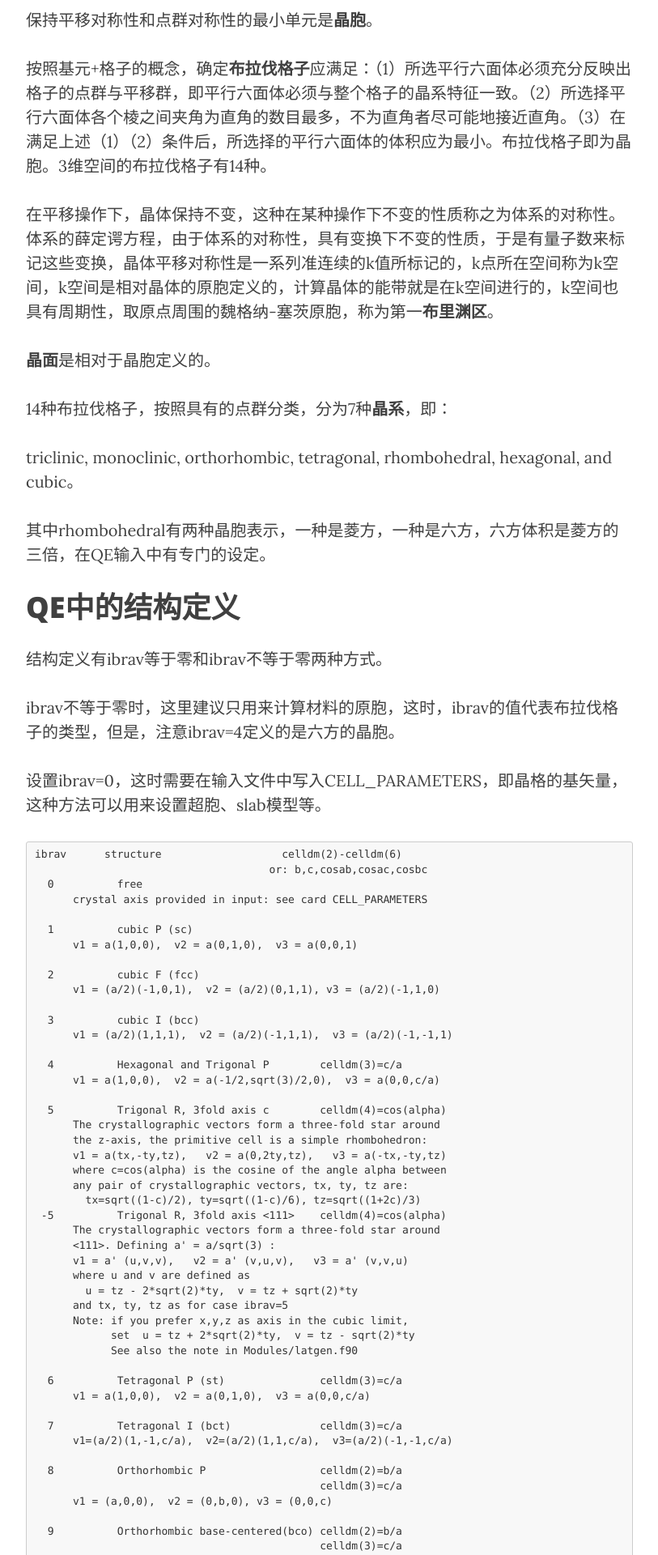
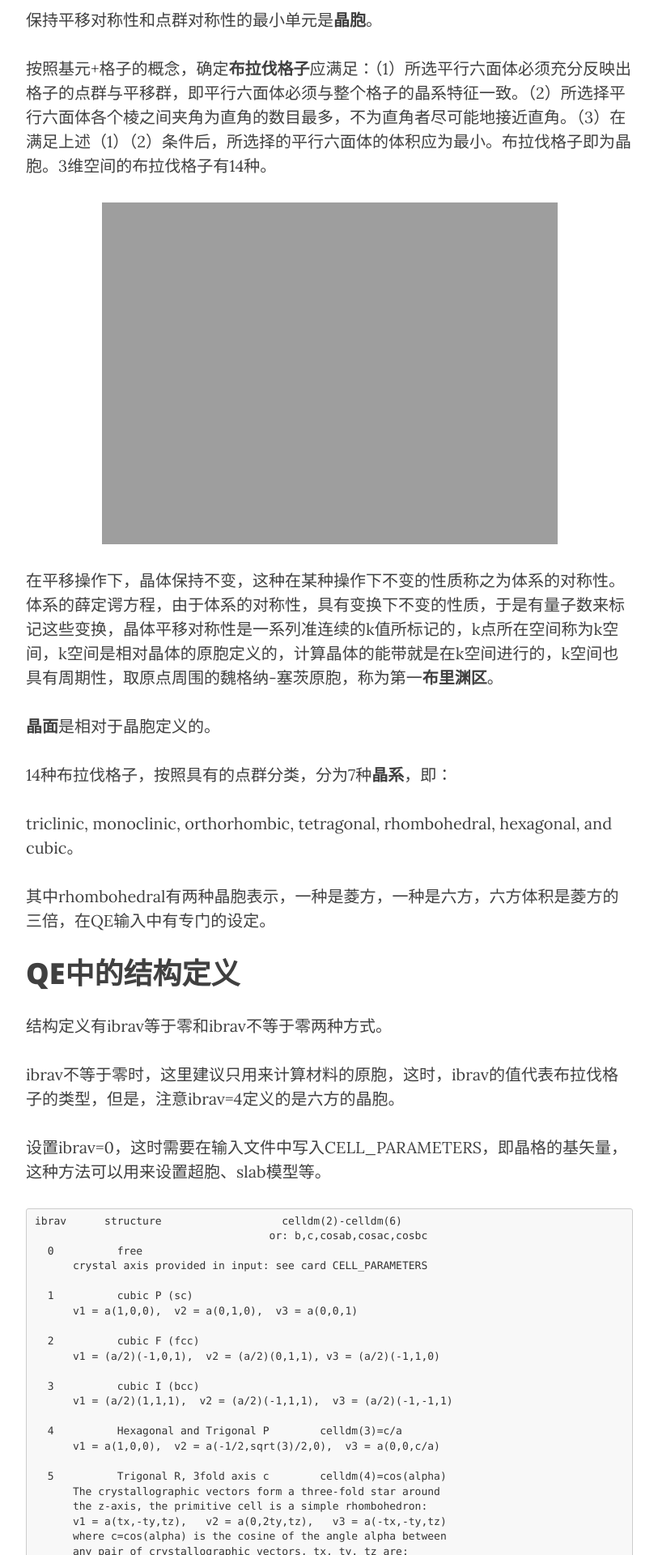
Before and after one commit to yyyu200/DFTbook, a Jekyll site: the page built from _posts/2019-04-07-TransCell.md, in a window 1280 px wide. Shown: the part 1227-3147 px from the top of the page at 81% size, without its empty margins (233-1046 px from the left). Built offline with Jekyll 4.4.1, drawn with Linux system fonts in a browser that asks for light colours; nearby versions of some CDN libraries; comment, search, counter and statistics services are not loaded.

Commit message:
modify at20190412-14:06:10-aliyun

````diff
--- a/_posts/2019-04-07-TransCell.md
+++ b/_posts/2019-04-07-TransCell.md
@@ -41,6 +41,10 @@
 保持平移对称性和点群对称性的最小单元是**晶胞**。
 
 按照基元+格子的概念，确定**布拉伐格子**应满足：（1）所选平行六面体必须充分反映出格子的点群与平移群，即平行六面体必须与整个格子的晶系特征一致。（2）所选择平行六面体各个棱之间夹角为直角的数目最多，不为直角者尽可能地接近直角。（3）在满足上述（1）（2）条件后，所选择的平行六面体的体积应为最小。布拉伐格子即为晶胞。3维空间的布拉伐格子有14种。
+
+<p align="center">
+    <img src="http://yyyu200.github.io/DFTbook/img/BravaisLattices.png" width="563" />
+</p>
 
 在平移操作下，晶体保持不变，这种在某种操作下不变的性质称之为体系的对称性。体系的薛定谔方程，由于体系的对称性，具有变换下不变的性质，于是有量子数来标记这些变换，晶体平移对称性是一系列准连续的k值所标记的，k点所在空间称为k空间，k空间是相对晶体的原胞定义的，计算晶体的能带就是在k空间进行的，k空间也具有周期性，取原点周围的魏格纳-塞茨原胞，称为第一**布里渊区**。
 
@@ -154,6 +158,7 @@
              beta is the angle between axis a and c
             gamma is the angle between axis a and b
 ```
+
 # 将晶胞转换为原胞
 
 ## 1. 变换的数学形式
````
